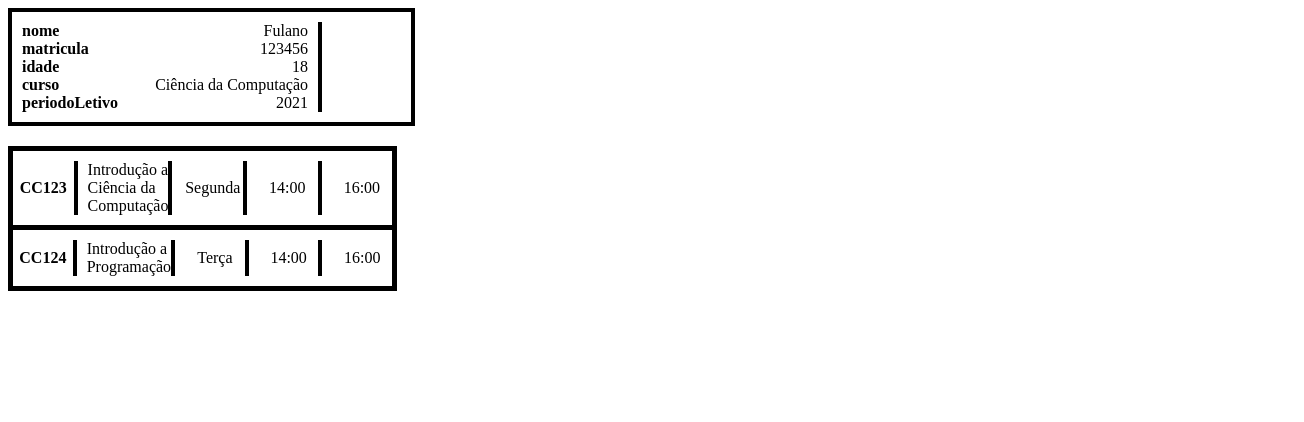
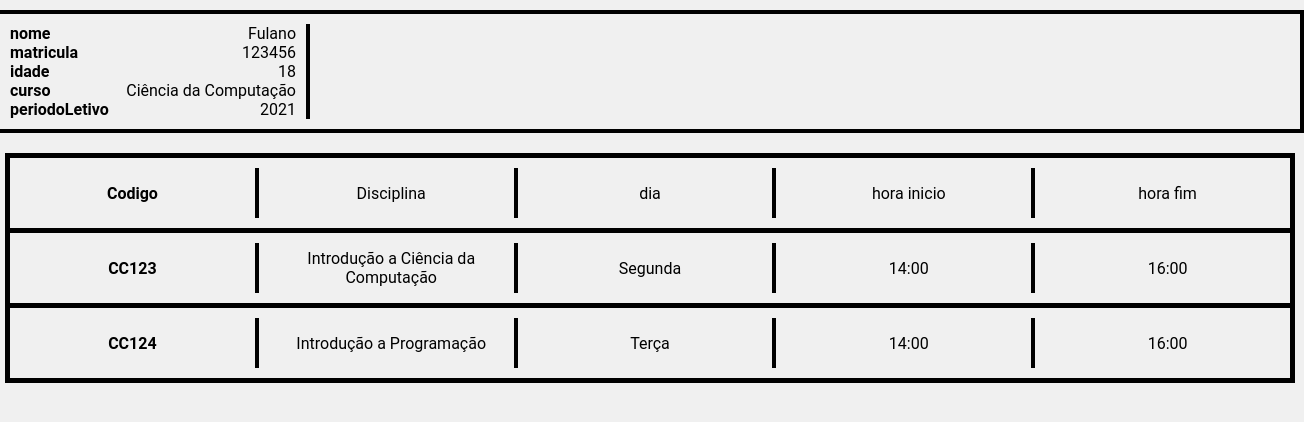
Before and after one commit to ufjf-dcc207/ufjf-dcc207-2024-3-a-atv02-Miguel-Dias-112, a React (Vite) app: page / in a window 1280 px wide. Shown: the top 422 px of the page, 1304 px wide, since content can reach past the window. Built offline with nearby package versions, Linux system fonts and the light colour scheme.

Commit message:
ajustes visuais e estilo pro app

```diff
--- a/src/App.css
+++ b/src/App.css
@@ -0,0 +1,19 @@
+body{
+    background-color: #f0f0f0;
+    font-family: 'Roboto', sans-serif;
+    margin: 0;
+    padding: 0;
+    box-sizing: border-box;
+    display: flex   ;
+    justify-content: center;
+    align-items: center;
+}
+.App{
+    display: flex;
+    flex-direction: column;
+    justify-content: center;
+    align-items: center;
+    width: 100%;
+    height: 100%;
+    padding: 10px;
+}
--- a/src/App.tsx
+++ b/src/App.tsx
@@ -1,5 +1,6 @@
 import DadosAluno from "./Components/DadosAlunos/DadosAlunos"
 import Disciplinas from "./Components/Disciplinas/Discplinas"
+import './App.css'
 export type Aluno = {
   nome: string
   matricula: number
@@ -26,6 +27,13 @@ function App() {
   }
   const disciplinas:Disciplina[] = [
     {
+      code: 'Codigo',
+      nome: 'Disciplina',
+      dia: 'dia',
+      horaInicio: 'hora inicio',
+      horaFim: 'hora fim',
+    },
+    {
       code: 'CC123',
       nome: 'Introdução a Ciência da Computação',
       dia: 'Segunda',
@@ -39,7 +47,7 @@ function App() {
       horaInicio: '14:00',
       horaFim: '16:00',}]
   return (
-    <div>
+    <div className="App">
       <DadosAluno {...aluno} />
       <Disciplinas disciplinas={disciplinas} />
     </div>  )
--- a/src/Components/DadosAlunos/DadosAluno.css
+++ b/src/Components/DadosAlunos/DadosAluno.css
@@ -3,7 +3,7 @@
     flex-direction: column;
     justify-content: center;
     align-items: flex-start;
-    width: 30%;
+    width: 100%;
 
     border: 4px solid #000;
     padding: 10px;
--- a/src/Components/Disciplinas/Disciplinas.css
+++ b/src/Components/Disciplinas/Disciplinas.css
@@ -3,7 +3,7 @@
     flex-wrap: wrap;
     justify-content: center;
     margin-top: 20px;
-    width: 30%;
+    width: 100%;
     border: 5px solid #000;
     border-bottom: 0;
 }
@@ -15,6 +15,7 @@
     justify-content: space-between;
     width: 100%;
     height: auto;
+    min-height: 50px;
     padding-bottom: 10px;
     padding-top: 10px;
     border-bottom: 5px solid #000;
@@ -30,6 +31,7 @@
     flex-direction: column;
     justify-content: center;
     align-items: center;
+    text-align: center;
 }
 .disciplinaData p{
     margin: 0%;
@@ -43,4 +45,6 @@
     flex-direction: column;
     justify-content: center;
     align-items: center;
+
+    text-align: center;
 }
```
